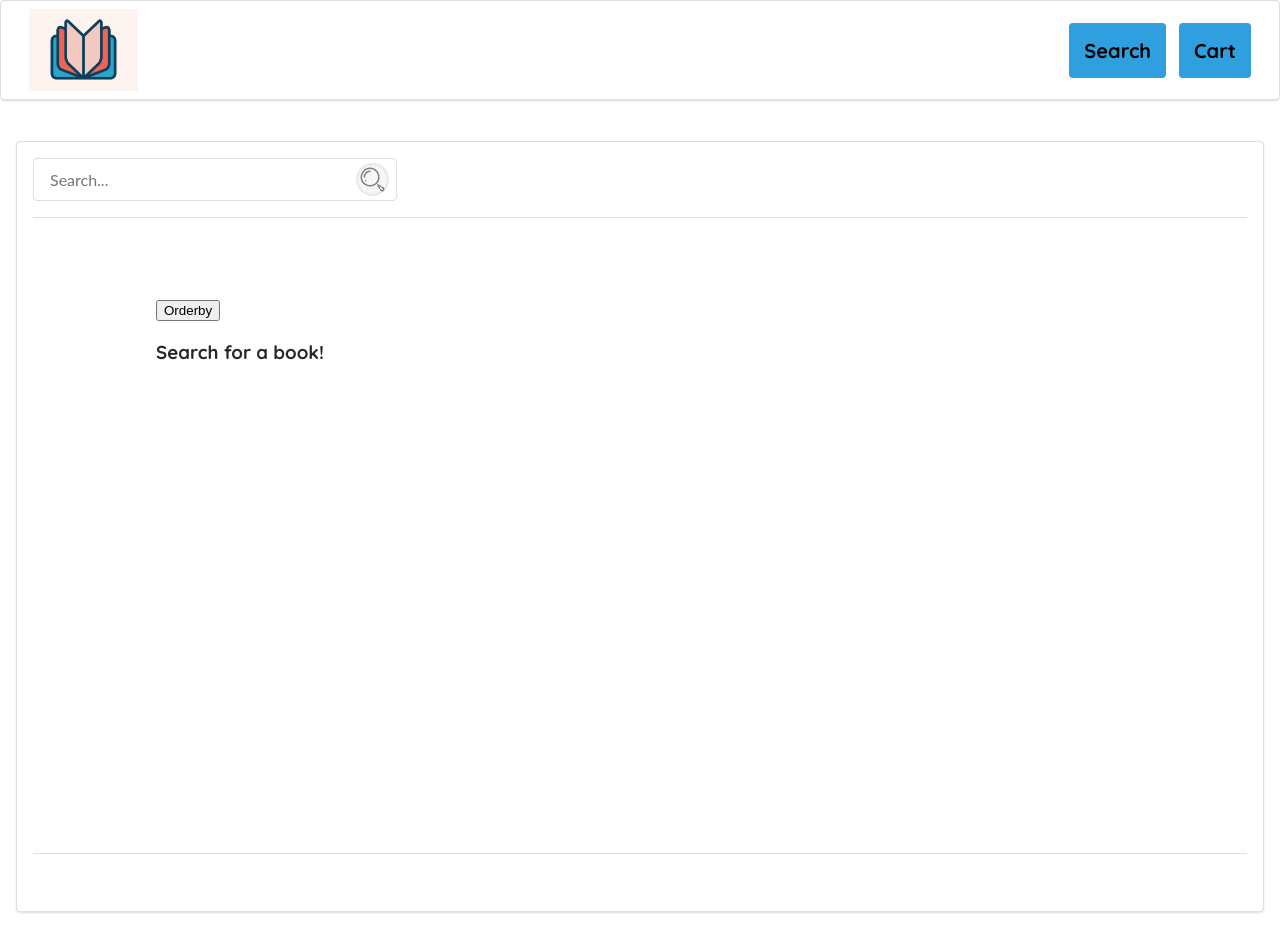
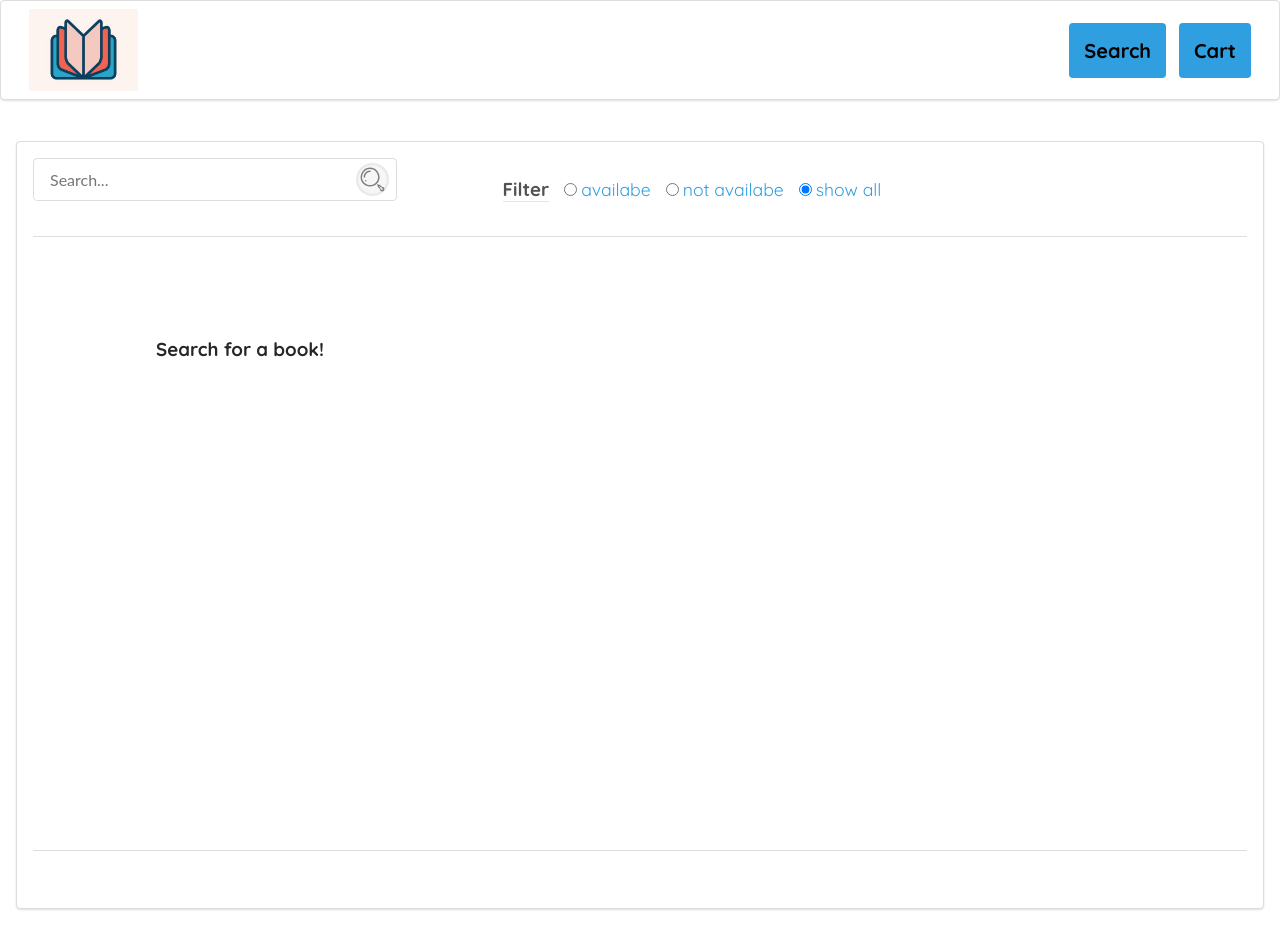
Before and after one commit to tcanbolat/bookStore, a React (Create React App) app in the folder client/: page / in a window 1280 px wide. Built offline with nearby package versions, Linux system fonts and the light colour scheme.

Commit message:
createdand finished filter container

```diff
--- a/client/src/components/BookDetails/bookDetails.js
+++ b/client/src/components/BookDetails/bookDetails.js
@@ -7,7 +7,6 @@ import Rater from "../UI/Rater/Rater";
 
 const bookDetails = (props) => {
   const { bookDetails } = props;
-  console.log(bookDetails);
   return (
     <Aux>
       <div className={classes.TopRow}>
@@ -17,17 +16,23 @@ const bookDetails = (props) => {
         />
         <div className={classes.Details}>
           <h3>{bookDetails.volumeInfo.title}</h3>
-          <p style={{ fontStyle: "italic", fontSize: "15px"}}>
+          <p style={{ fontStyle: "italic", fontSize: "15px" }}>
             {bookDetails.volumeInfo.authors.length > 1
               ? bookDetails.volumeInfo.authors.join(" & ")
               : bookDetails.volumeInfo.authors}
           </p>
           <h3>
+            Pages:
             {bookDetails.volumeInfo.pageCount === undefined
-              ? "NA"
-              : "Pages: " + bookDetails.volumeInfo.pageCount}
+              ? " NA"
+              : " " + bookDetails.volumeInfo.pageCount}
           </h3>
-          <h3>Published: {bookDetails.volumeInfo.publishedDate.slice(0, 4)}</h3>
+          <h3>
+            Published:
+            {bookDetails.volumeInfo.publishedDate === undefined
+              ? " NA"
+              : bookDetails.volumeInfo.publishedDate.slice(0, 4)}
+          </h3>
           <Rater rating={bookDetails.volumeInfo.averageRating} />
           {bookDetails.saleInfo.saleability === "FOR_SALE" ? (
             <Button btnType="Success" clicked={props.addToCart}>
--- a/client/src/components/BookDetails/bookDetails.module.css
+++ b/client/src/components/BookDetails/bookDetails.module.css
@@ -1,9 +1,11 @@
 .TopRow {
   display: flex;
+  align-items: flex-start;
 }
 
 .TopRow img {
   padding-right: 1.5rem;
+  margin-top: 1.5rem;
 }
 
 .Details {
--- a/client/src/components/Pagination/Pagination.js
+++ b/client/src/components/Pagination/Pagination.js
@@ -17,7 +17,7 @@ const Pagination = ({
 
   return (
     <nav>
-      {totalPosts === 0 ? null : <p>{"Total Results: " + totalPosts}</p>}
+      {totalPosts === 0 || loading ? null : <p>{"Total Results: " + totalPosts}</p>}
       {loading ? null : (
         <ul className={classes.Pagination}>
           {pageNumbers.map((number) => (
--- a/client/src/components/SearchResults/searchResults.module.css
+++ b/client/src/components/SearchResults/searchResults.module.css
@@ -25,8 +25,9 @@ h1 {
   margin-bottom: 0px;
 }
 
-h2 {
+.Price h2 {
   margin-bottom: 0px;
+  opacity: 55%;
 }
 
 .BookImage {
--- a/client/src/components/SearchResults/searchReults.js
+++ b/client/src/components/SearchResults/searchReults.js
@@ -1,4 +1,4 @@
-import React from "react";
+import React, { useEffect } from "react";
 
 import classes from "./searchResults.module.css";
 import PlaceHolder from "../UI/PlaceHolder/placeHolder";
@@ -9,7 +9,6 @@ import Spinner from "../UI/Spinner/Spinner";
 const searchResults = (props) => {
   let books = props.bookResults;
   let bookCard = [];
-  console.log(books);
 
   if (books === 0) {
     bookCard = <PlaceHolder message={"No results, please try again"} />;
@@ -61,7 +60,6 @@ const searchResults = (props) => {
 
   return (
     <div className={classes.main}>
-      <button onClick={props.toggleBy}>Orderby</button>
       <div className={classes.cards}>{bookCard}</div>
     </div>
   );
--- /dev/null
+++ b/client/src/containers/BookSearch/Filters/Filters.js
@@ -0,0 +1,47 @@
+import React, { useState, useEffect } from "react";
+
+import classes from "./filters.module.css";
+
+const Filters = (props) => {
+  const [selectedInput, setSetlectedInput] = useState("all");
+
+  useEffect(() => {
+    props.filterBy(selectedInput);
+  }, [selectedInput]);
+
+  const setFilterHandler = (e) => {
+    const filterName = e.target.value;
+    setSetlectedInput(filterName);
+  };
+
+  return (
+    <div className={classes.Container}>
+      <h3>Filter</h3>
+      <form>
+        <input
+          onChange={(e) => setFilterHandler(e)}
+          checked={selectedInput === "available"}
+          type="radio"
+          value="available"
+        />
+        <label>availabe</label>
+        <input
+          type="radio"
+          value="na"
+          onChange={(e) => setFilterHandler(e)}
+          checked={selectedInput === "na"}
+        />
+        <label>not availabe</label>
+        <input
+          type="radio"
+          value="all"
+          onChange={(e) => setFilterHandler(e)}
+          checked={selectedInput === "all"}
+        />
+        <label>show all</label>
+      </form>
+    </div>
+  );
+};
+
+export default Filters;
--- /dev/null
+++ b/client/src/containers/BookSearch/Filters/filters.module.css
@@ -0,0 +1,24 @@
+.Container {
+  display: flex;
+  width: 60%;
+  margin: 0 2rem;
+  align-items: center;
+}
+
+.Container input {
+  margin: 15px 4px 15px 15px;
+}
+
+.Container label {
+  font-size: 1.1rem;
+  color: #2f9fe0;
+}
+
+input {
+  color: red;
+}
+
+.Container h3 {
+  margin-left: 1rem;
+  border-bottom: 1px solid #22242626;opacity: 80%;
+}
--- a/client/src/containers/BookSearch/SearchForm/SearchForm.js
+++ b/client/src/containers/BookSearch/SearchForm/SearchForm.js
@@ -2,7 +2,7 @@ import React, { useState } from "react";
 
 import classes from "./searchForm.module.css";
 
-const SearchForm = ({results, submitForm}) => {
+const SearchForm = ({submitForm}) => {
   const [input, setInput] = useState("");
 
   const submitHandler = (event) => {
--- a/client/src/containers/BookSearch/SearchForm/searchForm.module.css
+++ b/client/src/containers/BookSearch/SearchForm/searchForm.module.css
@@ -2,6 +2,7 @@
   position: relative;
   width: 30%;
   min-width: 250px;
+  display: table;
 }
 
 .Input {
--- a/client/src/containers/BookSearch/bookSearch.js
+++ b/client/src/containers/BookSearch/bookSearch.js
@@ -7,6 +7,7 @@ import SearchResults from "../../components/SearchResults/searchReults";
 import Modal from "../../components/UI/Modal/modal";
 import BookDetails from "../../components/BookDetails/bookDetails";
 import Pagination from "../../components/Pagination/Pagination";
+import Filters from "./Filters/Filters";
 
 const BookSearch = () => {
   const [searchResult, setSearchResult] = useState([]);
@@ -15,6 +16,7 @@ const BookSearch = () => {
   const [loading, setLoading] = useState(false);
   const [currentPage, setCurrentPage] = useState(1);
   const [postsPerPage] = useState(20);
+  const [filtered, setFiltered] = useState([]);
 
   let slicedResults = null;
   let booksDetails = null;
@@ -23,7 +25,6 @@ const BookSearch = () => {
     setLoading(true);
     API.getBooks(value)
       .then((res) => {
-        console.log(res.data);
         setSearchResult(res.data);
         setLoading(false);
         setCurrentPage(1);
@@ -50,11 +51,25 @@ const BookSearch = () => {
     setModal(!modal);
   };
 
-  const bookOrderToggle = () => {
-    const sorted = [...searchResult].sort((a, b) =>
-      a.saleInfo.saleability > b.saleInfo.saleability ? 1 : -1
-    );
-    setSearchResult(sorted);
+  const bookFilterHandler = (e) => {
+    const results = [...searchResult];
+    switch (e) {
+      case "all":
+        setFiltered(results);
+        break;
+      case "available":
+        setFiltered(
+          results.filter((book) => book.saleInfo.saleability !== "NOT_FOR_SALE")
+        );
+        break;
+      case "na":
+        setFiltered(
+          results.filter((book) => book.saleInfo.saleability !== "FOR_SALE")
+        );
+        break;
+      default:
+        console.log(e);
+    }
     setCurrentPage(1);
   };
 
@@ -62,11 +77,13 @@ const BookSearch = () => {
   const indexOfFirstPost = indexOfLastPost - postsPerPage;
   if (searchResult === 0) {
     slicedResults = 0;
+  } else if (filtered.length <= 0) {
+    const results = searchResult;
+    slicedResults = results.slice(indexOfFirstPost, indexOfLastPost);
   } else {
-    slicedResults = searchResult.slice(indexOfFirstPost, indexOfLastPost);
+    const results = filtered;
+    slicedResults = results.slice(indexOfFirstPost, indexOfLastPost);
   }
-
-  useEffect(() => {}, [setCurrentPage]);
 
   const paginate = (pageNumber) => setCurrentPage(pageNumber);
 
@@ -93,17 +110,19 @@ const BookSearch = () => {
       <Modal clicked={toggleHandler} show={modal}>
         {booksDetails}
       </Modal>
-      <SearchForm submitForm={handleFormSubmit} />
+      <div className={classes.SearchArea}>
+        <SearchForm submitForm={handleFormSubmit} />
+        <Filters filterBy={(e) => bookFilterHandler(e)} />
+      </div>
       <Pagination
         loading={loading}
         postsPerPage={postsPerPage}
-        totalPosts={searchResult.length}
+        totalPosts={filtered.length > 0 ? filtered.length : searchResult.length}
         currentPage={currentPage}
         paginate={paginate}
       />
       <SearchResults
         addToCart={addToCartHandler}
-        toggleBy={bookOrderToggle}
         loading={loading}
         toggleModal={handleBookModal}
         bookResults={slicedResults}
--- a/client/src/containers/BookSearch/bookSearch.module.css
+++ b/client/src/containers/BookSearch/bookSearch.module.css
@@ -7,3 +7,8 @@ padding: 1em 1em;
 border-radius: .28571429rem;
 border: 1px solid rgba(34,36,38,.15);
 }
+
+.SearchArea {
+    display: flex;
+    justify-content: space-between;
+}
```
